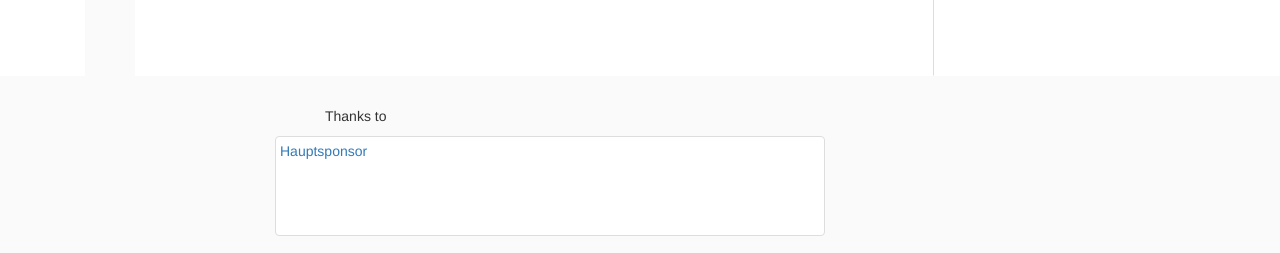
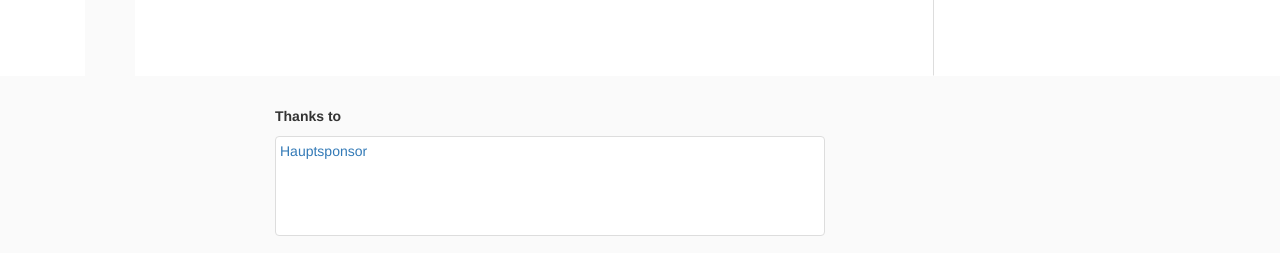
Before and after one commit to susedev/test, a Jekyll site: the page built from download.html, in a window 1280 px wide. Shown: the part 2151-2404 px from the top of the page. Built offline with Jekyll 4.4.1, drawn with Linux system fonts in a browser that asks for light colours; nearby versions of some CDN libraries.

Commit message:
Update page.html

```diff
--- a/_layouts/page.html
+++ b/_layouts/page.html
@@ -39,7 +39,7 @@ layout: base
 
     </div>
     <div class="col-md-6">
-      <p style="margin-left:50px; margin-top: 30px;"> Thanks to </p>
+      <p style="margin-top: 30px; font-color=#808080; font-weight:bold; font-size:10 px"> Thanks to </p>
       <p><a class="thumbnail" href="#" style="width: 550px; height: 100px;">Hauptsponsor</a></p>
     </div>
     <div class="col-md-1">
```
